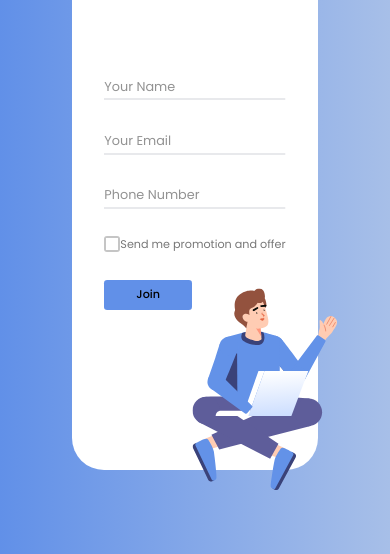
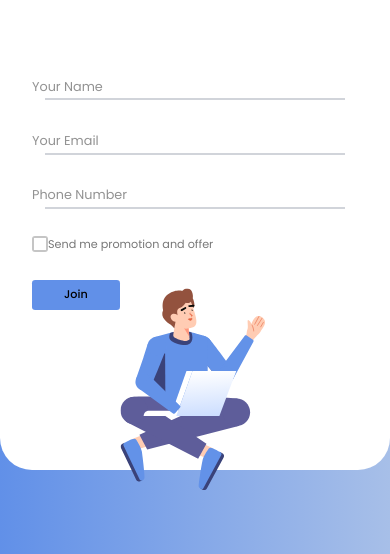
Before and after one commit to Princecodes205/SImple-Animated-Form, a plain HTML site: page index.html in a window 390 px wide. Shown: the part 290-844 px from the top of the page. Drawn offline with nearby package versions, Linux system fonts and the light colour scheme.

Commit message:
changes made

```diff
--- a/style.css
+++ b/style.css
@@ -161,19 +161,22 @@ button {
 
 @media screen and (max-width: 900px) {
   form {
-    width: auto;
+    width: 60vh;
     height: auto;
     flex-direction: column;
     padding: 5rem 2rem 10rem;
     min-height: 80vh;
     gap: 2rem;
   }
-  .line-svg {
+
+  .elastic-line {
     width: 100%;
   }
+
   #character {
     transform: scale(0.6) translate(50%, 10%);
   }
+
   .contact-right {
     gap: 1rem;
   }
```
